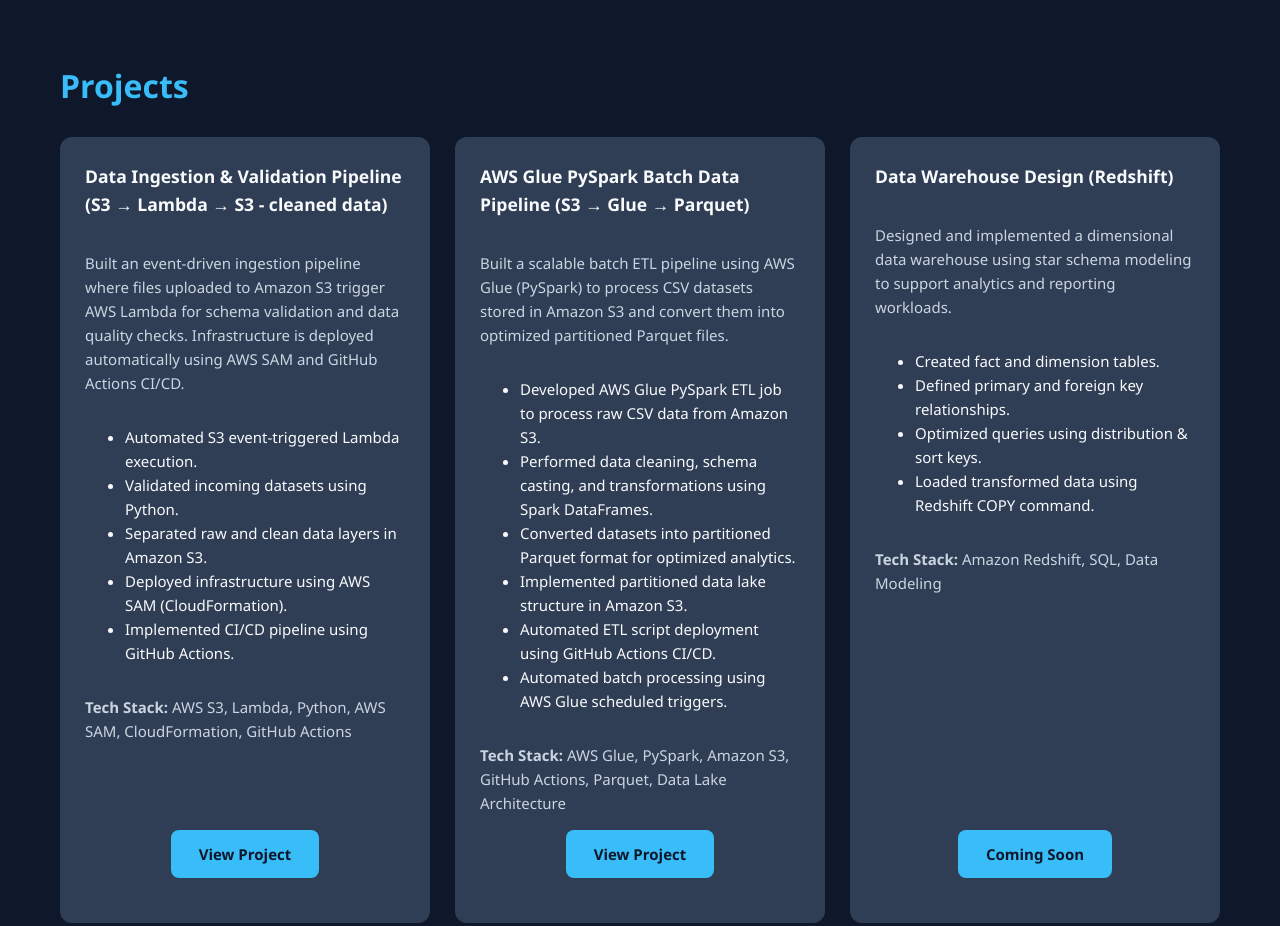
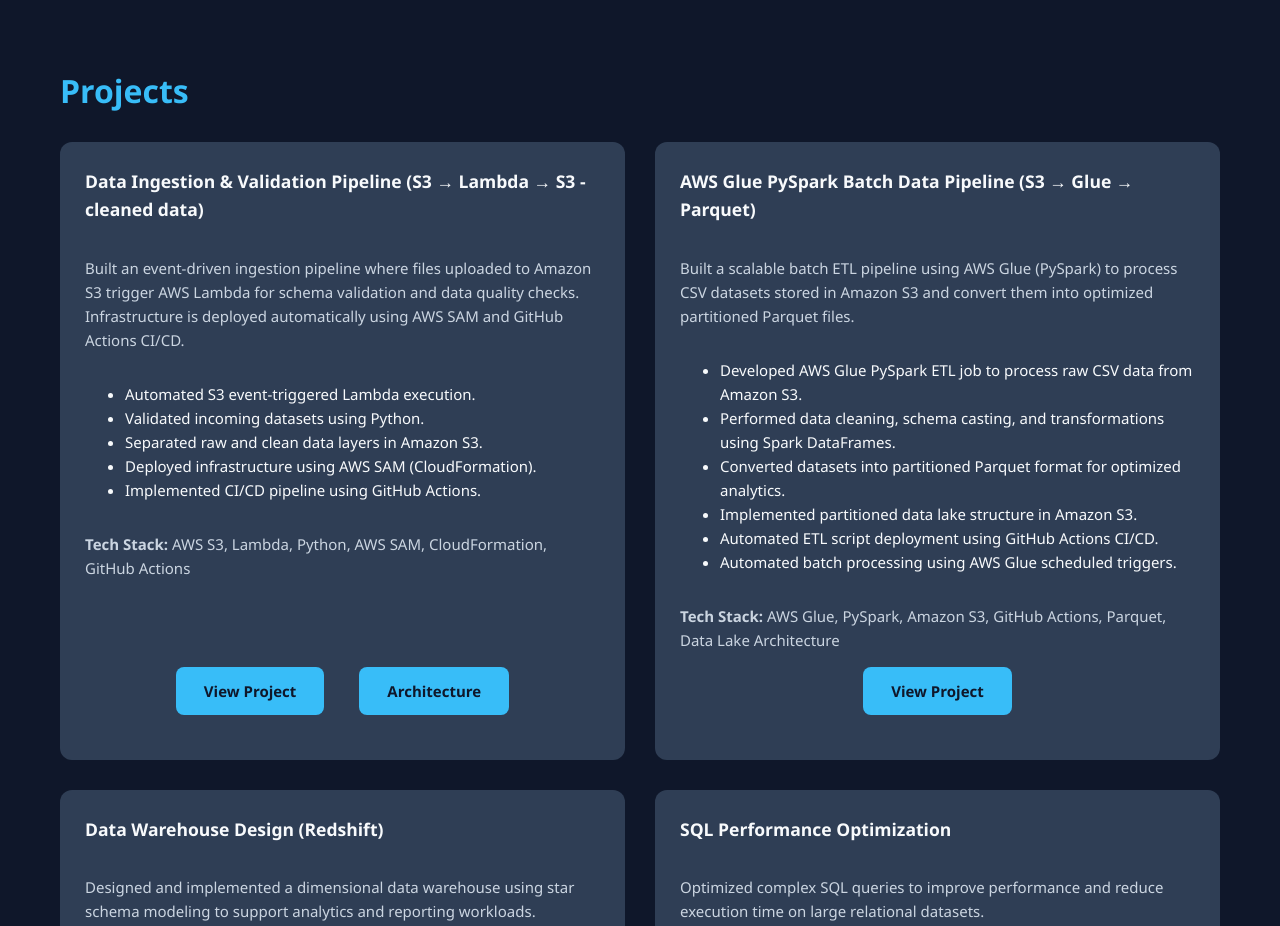
Before and after one commit to Sreenathravindra/Myportfolio, a plain HTML site: page index.html in a window 1280 px wide. Shown: the part 1660-2586 px from the top of the page. Drawn offline with Linux system fonts and the light colour scheme.

Commit message:
Architure button has been added

```diff
--- a/index.html
+++ b/index.html
@@ -110,6 +110,10 @@
                         <div class="btn-wrapper">
                             <a href="https://github.com/Sreenathravindra/lambda_s3_invokation.git"  class="btn" target="_blank"
                             rel="noopener noreferrer">View Project</a>
+
+                            <a href="assets/images/project_architecture.png"
+                                class="btn" target="_blank">Architecture
+                            </a>
                         </div>
                 </div>
 
--- a/style.css
+++ b/style.css
@@ -93,8 +93,8 @@
 /* Cards */
 .grid {
     display: grid;
-    grid-template-columns: repeat(auto-fit, minmax(280px, 1fr));
-    gap: 25px;
+    grid-template-columns: repeat(2, 1fr);
+    gap: 30px;
 }
 
 .card {
@@ -221,6 +221,7 @@
         padding: 20px;
     }
 
+
     .card h3 {
         font-size: 18px;
     }
@@ -228,6 +229,12 @@
     .card p,
     .card li {
         font-size: 14px;
+    }
+}
+
+@media (max-width: 900px) {
+    .grid {
+        grid-template-columns: 1fr;
     }
 }
 /* Social Icons */
@@ -277,8 +284,12 @@
 
 .btn-wrapper {
     margin-top: auto;
-    text-align: center;
+    display: flex;
+    justify-content: center;
+    gap: 15px;
+    flex-wrap: wrap;
 }
+
 * {
     box-sizing: border-box;
 }
```
Also changed, not shown: assets/images/email.jpg (deleted), assets/images/githubimage.png (deleted), assets/images/project_architecture.png (added).
